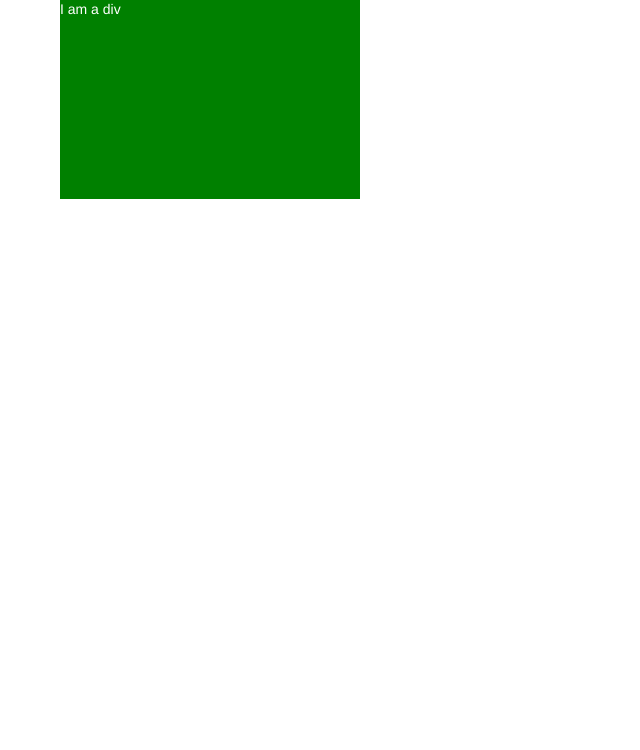
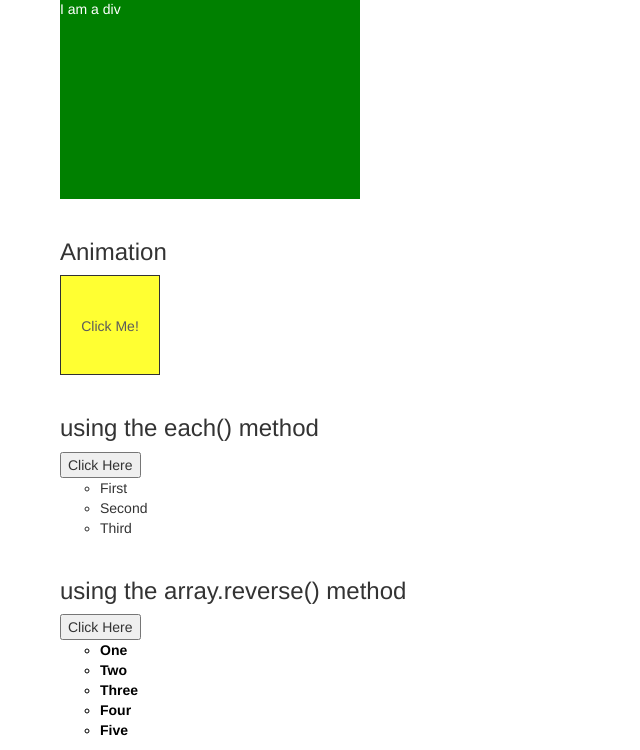
Before and after one commit to BorisVV/myFirstWeb, a Django app: page /test_JQuery2/ in a window 1280 px wide. Shown: the part 956-1706 px from the top of the page, without its empty margins (0-640 px from the left). Before the commit the page ends 1155 px from the top, so only its background shows below. Run offline with Django 3.2, Linux system fonts and the light colour scheme; some libraries are stand-ins or nearby versions.

Commit message:
Added more code examples to testJQuery2.

```diff
--- a/blog/static/css/blog.css
+++ b/blog/static/css/blog.css
@@ -55,6 +55,15 @@
     color: #FF6347;
 }
 
+/* jQueries */
 .redClass{
   color:red; font-style:italic;
   }
+
+#divPanelYellow {
+  position: relative;
+  width: 100px; height: 100px;
+  border: 1px solid #000000;
+  background: yellow;
+  cursor: pointer;
+}
--- a/blog/static/js/blog.js
+++ b/blog/static/js/blog.js
@@ -132,3 +132,28 @@ function fadeoutDiv(){
 function slideToggleClick(){
   $("#divSlideToggle").slideToggle(500, function(){});
 }
+
+//animation #divPanelYellow
+$(function(){
+  $("#divPanelYellow").css("opacity", "0.8");
+  $("#divPanelYellow").click(function(){
+    $(this).animate({left:"400px", height:"200px", opacity:"1"},3000).animate({top:"200px", width:"200px"},3000).animate({left:"1px", top:"1px", width:"200", height:"200"},3000)
+  });
+});
+// The other option to fadeOut at the end is to add the ...height:"200"},3000).fadeOut("slow") above.
+
+//looping with each.
+function loopWithEach(){
+  $("ul li").each(function(){
+    $(this).css("color", "red");
+  });
+}
+
+//making an array list .reverse()
+function makeArray(){
+  var obj = $(".liArray");
+  var myArray = $.makeArray(obj);
+  myArray.reverse();
+  $(".divArray ul").html(myArray);
+}
+//Fix the problem with making all li arrays and that is not what I want.
--- a/blog/templates/blog/testJQuery2.html
+++ b/blog/templates/blog/testJQuery2.html
@@ -39,6 +39,44 @@
     </div>
   </div>
 
+  <br>
+  <div>
+    <h3>Animation</h3>
+    <div id="divPanelYellow"><br><br>
+      <center>
+        Click Me!
+      </center>
+    </div>
+  </div>
+
+  <br>
+  <div>
+    <h3>using the each() method</h3>
+    <div>
+      <input type="button" value="Click Here" onclick="loopWithEach()">
+    </div>
+    <ul>
+      <li>First</li>
+      <li>Second</li>
+      <li>Third</li>
+    </ul>
+  </div>
+
+  <br>
+  <div>
+    <h3>using the array.reverse() method</h3>
+    <div class="divArray">
+      <input type="button" value="Click Here" onclick="makeArray()">
+      <ul style="color:black; font-weight:bold;">
+        <li class="liArray">One</li>
+        <li class="liArray">Two</li>
+        <li class="liArray">Three</li>
+        <li class="liArray">Four</li>
+        <li class="liArray">Five</li>
+      </ul>
+    </div>
+  </div>
+
 
 
 {% endblock %}
```
